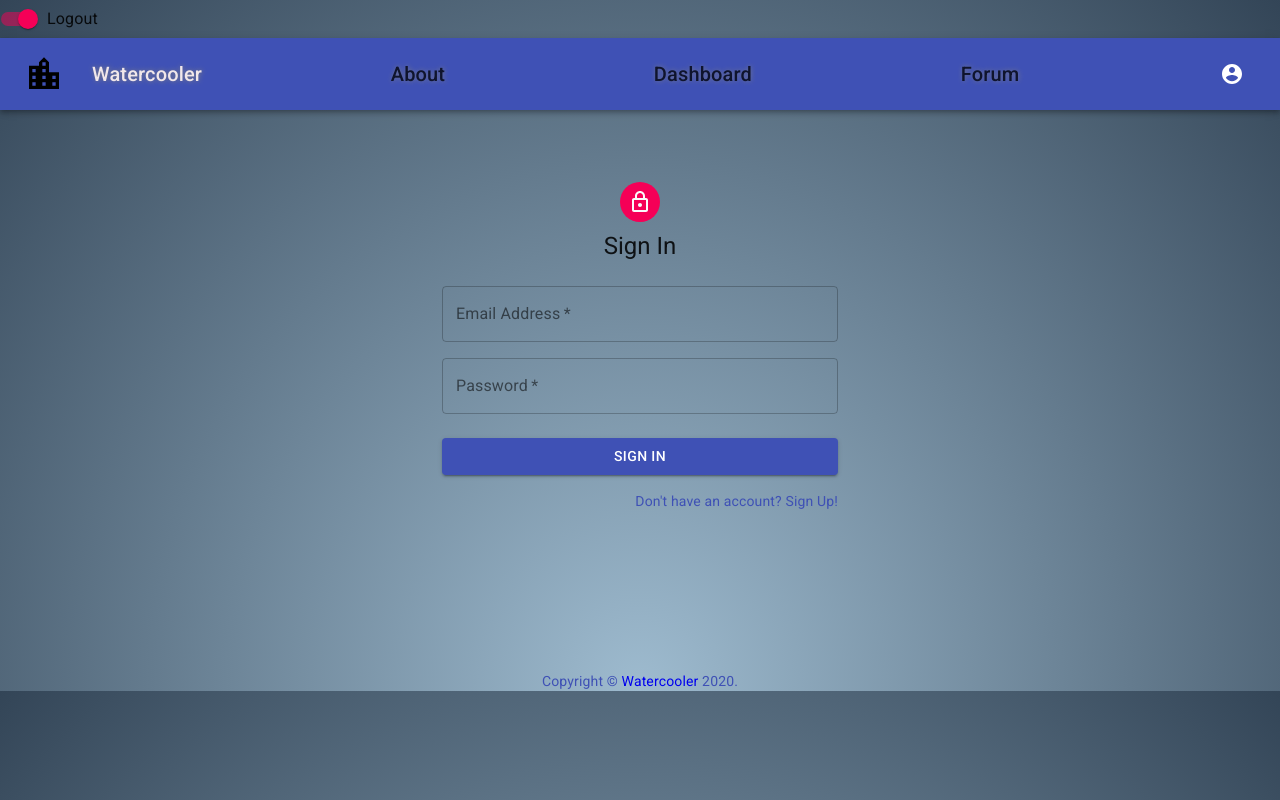
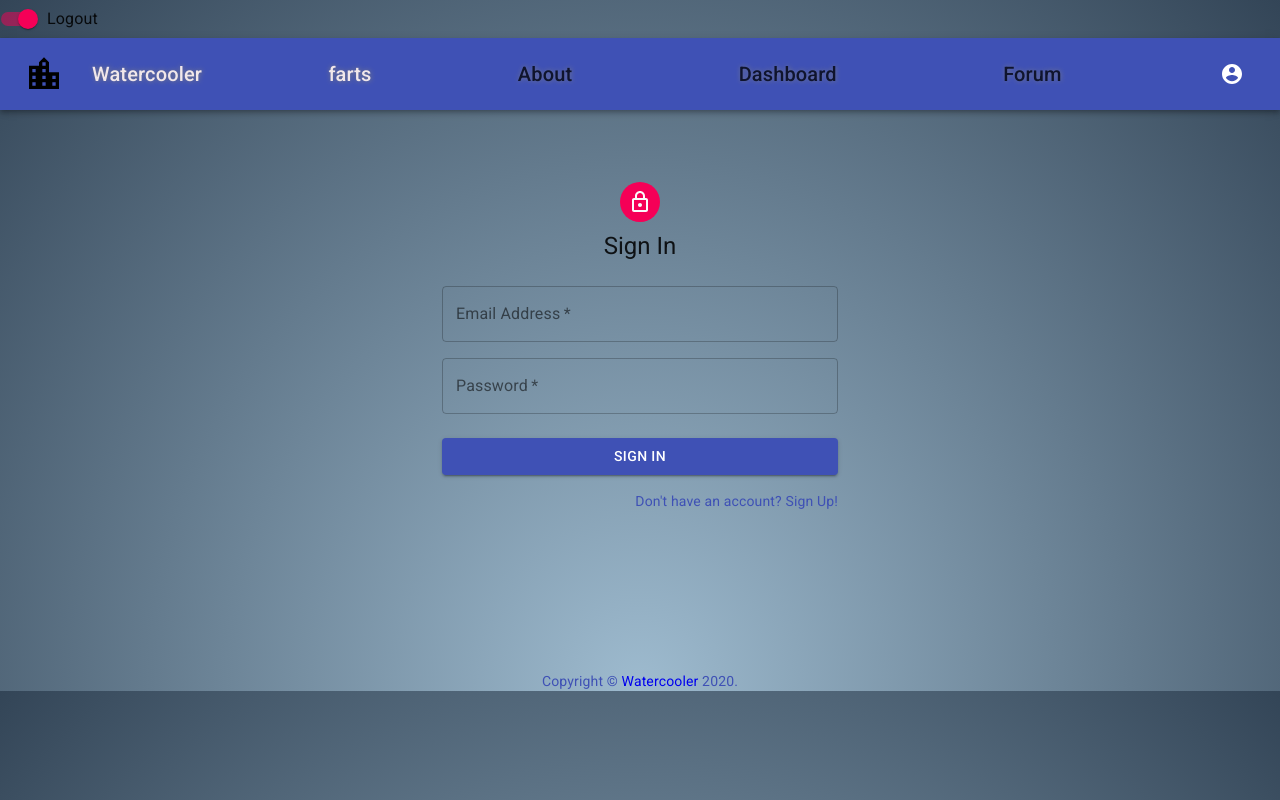
Before and after one commit to Carl-33/Watercooler, a React (Create React App) app in the folder watercooler/client/: page /SignIn in a window 1280 px wide. Built offline with nearby package versions, Linux system fonts and the light colour scheme; no server answers.

Commit message:
firebase sign in also works not

```diff
--- a/watercooler/client/src/components/Header.js
+++ b/watercooler/client/src/components/Header.js
@@ -1,4 +1,4 @@
-import React from "react";
+import React, { useContext } from "react";
 import { makeStyles } from "@material-ui/core/styles";
 import AppBar from "@material-ui/core/AppBar";
 import Toolbar from "@material-ui/core/Toolbar";
@@ -15,6 +15,7 @@ import "./Header.css";
 // import Link from "@material-ui/core/Link";
 import Link from "./Links";
 import LocationCityIcon from "@material-ui/icons/LocationCity";
+
 
 const useStyles = makeStyles((theme) => ({
   root: {
@@ -72,6 +73,9 @@ const Header = () => {
           </IconButton>
           <Typography variant="h6" className={classes.title}>
             Watercooler
+          </Typography>
+          <Typography variant="h6" className={classes.title}>
+            farts
           </Typography>
           <Typography variant="h6" className={classes.title}>
             <Link
--- a/watercooler/client/src/components/Pages/SignIn.js
+++ b/watercooler/client/src/components/Pages/SignIn.js
@@ -58,7 +58,9 @@ const SignIn = () => {
   const signInWithEmailAndPasswordHandler =
     (event, email, password) => {
       event.preventDefault();
-      auth.signInWithEmailAndPasswordHandler(email, password).catch(error => {
+      console.log("welcome")
+      auth.signInWithEmailAndPassword(email, password).catch(error => {
+        console.log(email)
         setError("uh oh, there was an error signing in with password and email");
         console.error("uh oh, there was an error signing in with password and email", error);
       });
```
